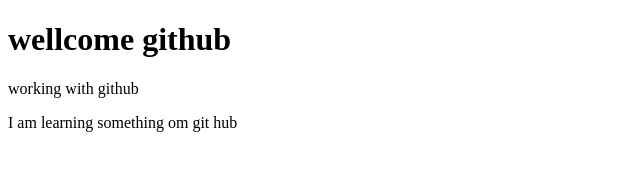
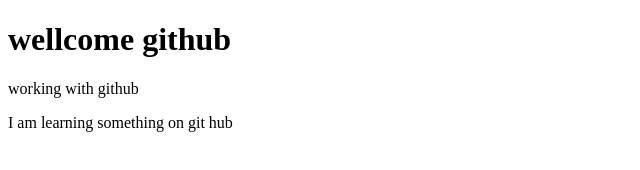
Before and after one commit to Ankababu-2546/Ankababu, a plain HTML site: page index.html in a window 1280 px wide. Shown: the full height of the page, 0-640 px from the left. Drawn offline with Linux system fonts and the light colour scheme.

Commit message:
sum mistake on

```diff
--- a/index.html
+++ b/index.html
@@ -8,6 +8,6 @@
 <body>
     <h1>wellcome github</h1>
     <p>working with github</p>
-    <p> I am learning something om git hub</p>
+    <p> I am learning something on git hub</p>
 </body>
 </html>
```
